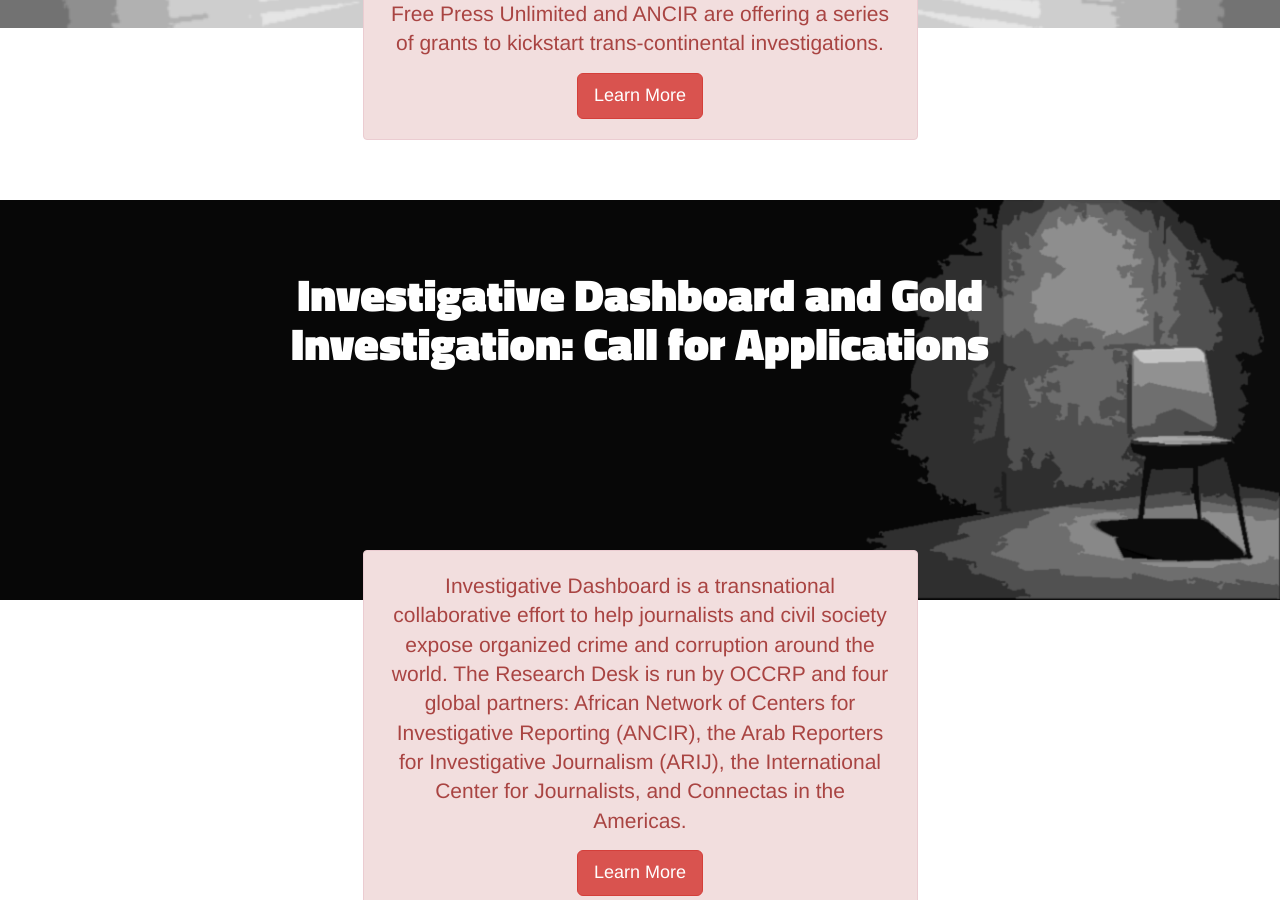
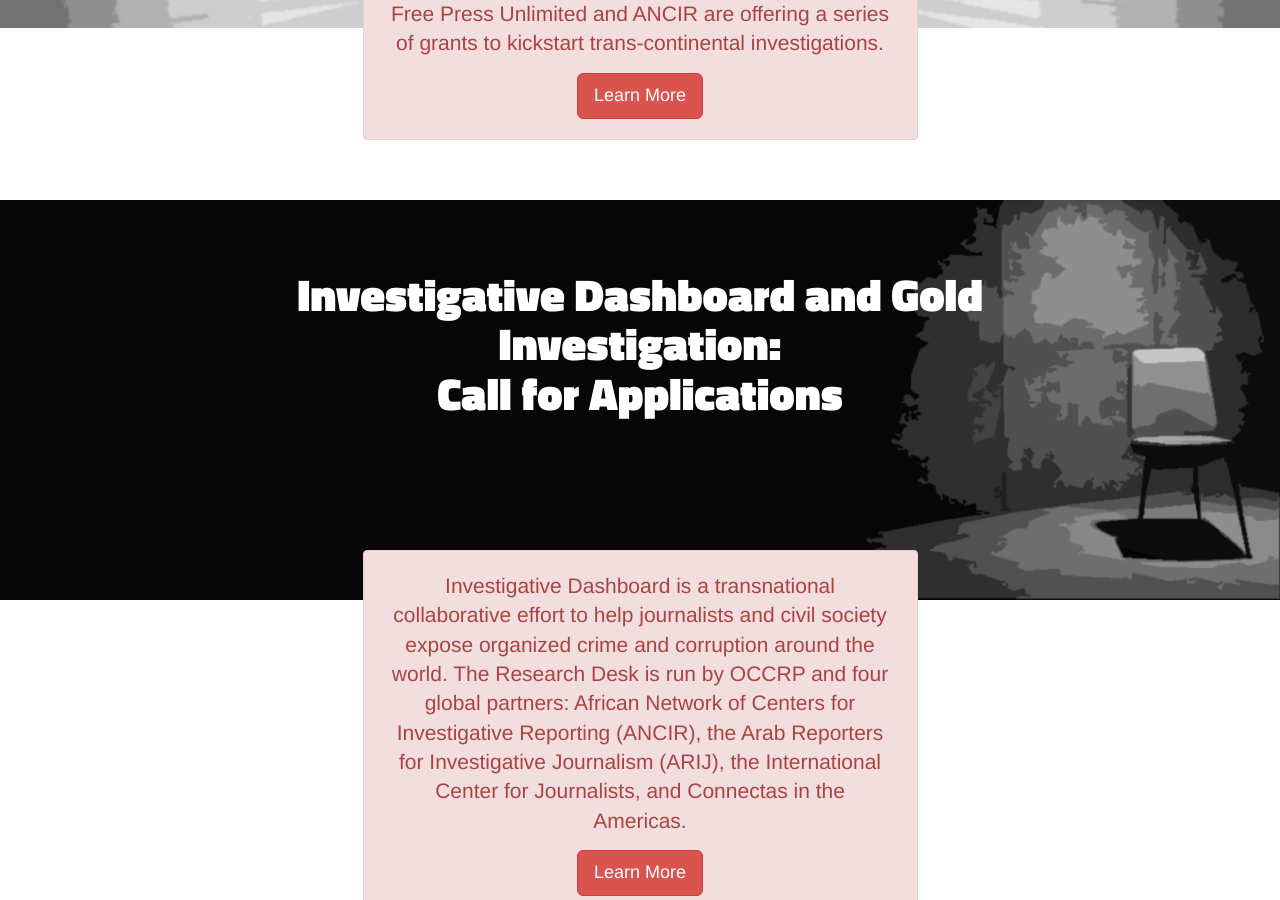
Before and after one commit to ANCIR/InvestigativeCenters.org, a Jekyll site: the page built from index.html, in a window 1280 px wide and 900 px high, scrolled down 612 px. Built offline with Jekyll 4.4.1, drawn with Linux system fonts in a browser that asks for light colours; nearby versions of some CDN libraries; some web fonts are replaced; Markdown is read by kramdown in place of the engine named in the settings.

Commit message:
Added Requested Changes

```diff
--- a/index.html
+++ b/index.html
@@ -38,7 +38,7 @@
   <div class="container">
     <div clas="row">
       <div class="col-md-8 col-md-offset-2">
-        <h1 id="branding" class="text-center text-danger" style="padding-top:50px; font-size:45px; color: #fff;">Investigative Dashboard and Gold Investigation: Call for Applications</h1>
+        <h1 id="branding" class="text-center text-danger" style="padding-top:50px; font-size:45px; color: #fff;">Investigative Dashboard and Gold Investigation: <br/> Call for Applications</h1>
       </div>
     </div>
   </div>
@@ -53,7 +53,7 @@
 		The Research Desk is run by OCCRP and four global partners: African Network of Centers for Investigative Reporting (ANCIR), the Arab Reporters for Investigative Journalism (ARIJ), the International Center for Journalists, and Connectas in the Americas.
 		</p>
 
-        <p style="margin-top:15px; margin-bottom: 0;"><a href="/investigative-dashboard-and-gold-investigation" class="btn btn-lg btn-danger">Learn More</a></p>
+        <p style="margin-top:15px; margin-bottom: 0;"><a href="/investigative-dashboard" class="btn btn-lg btn-danger">Learn More</a></p>
       </div>
     </div>
   </div>
```
Also changed, not shown: _posts/2014-07-30-investigative-dashboard-and-gold-investigation.md (+27 -13 lines).
